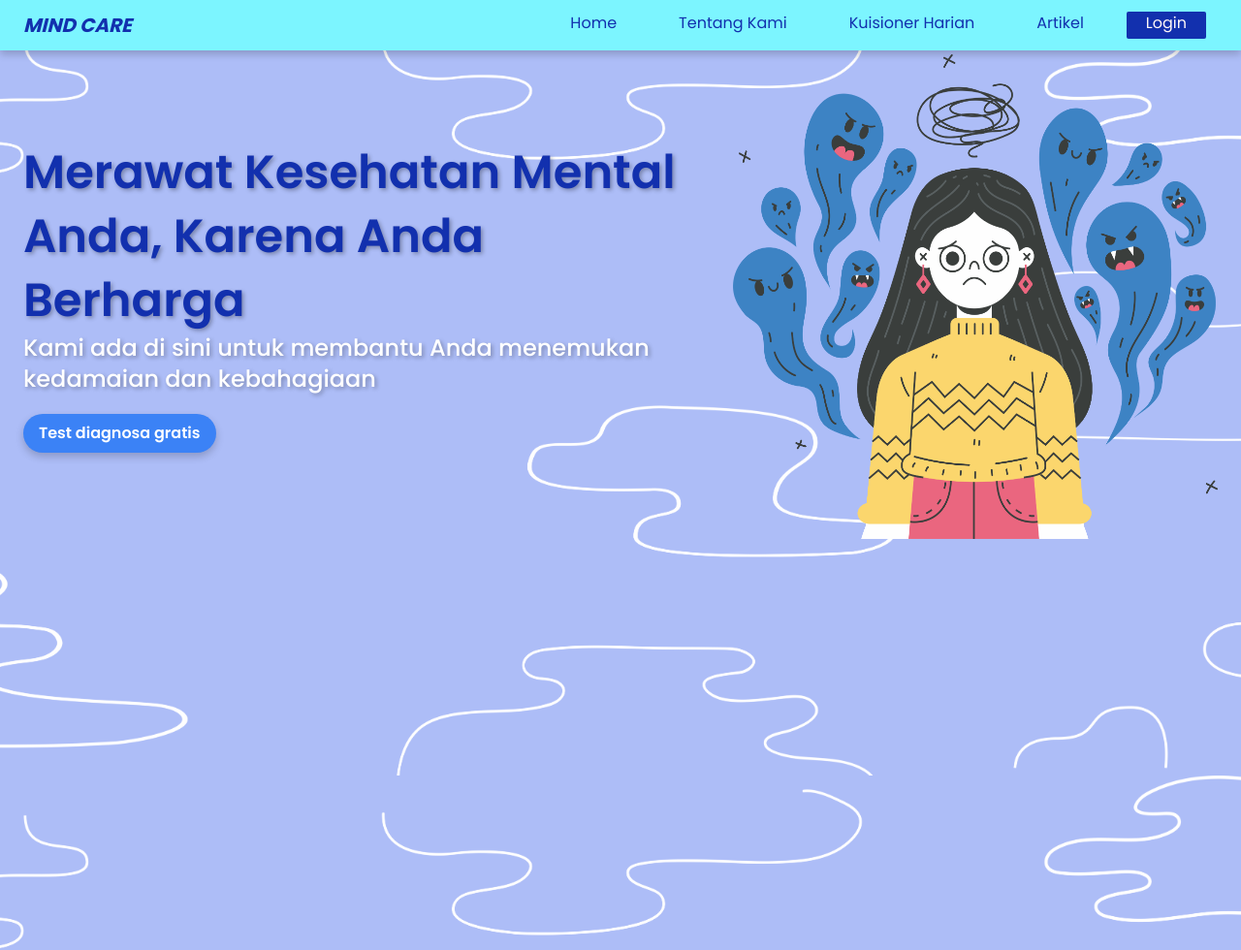
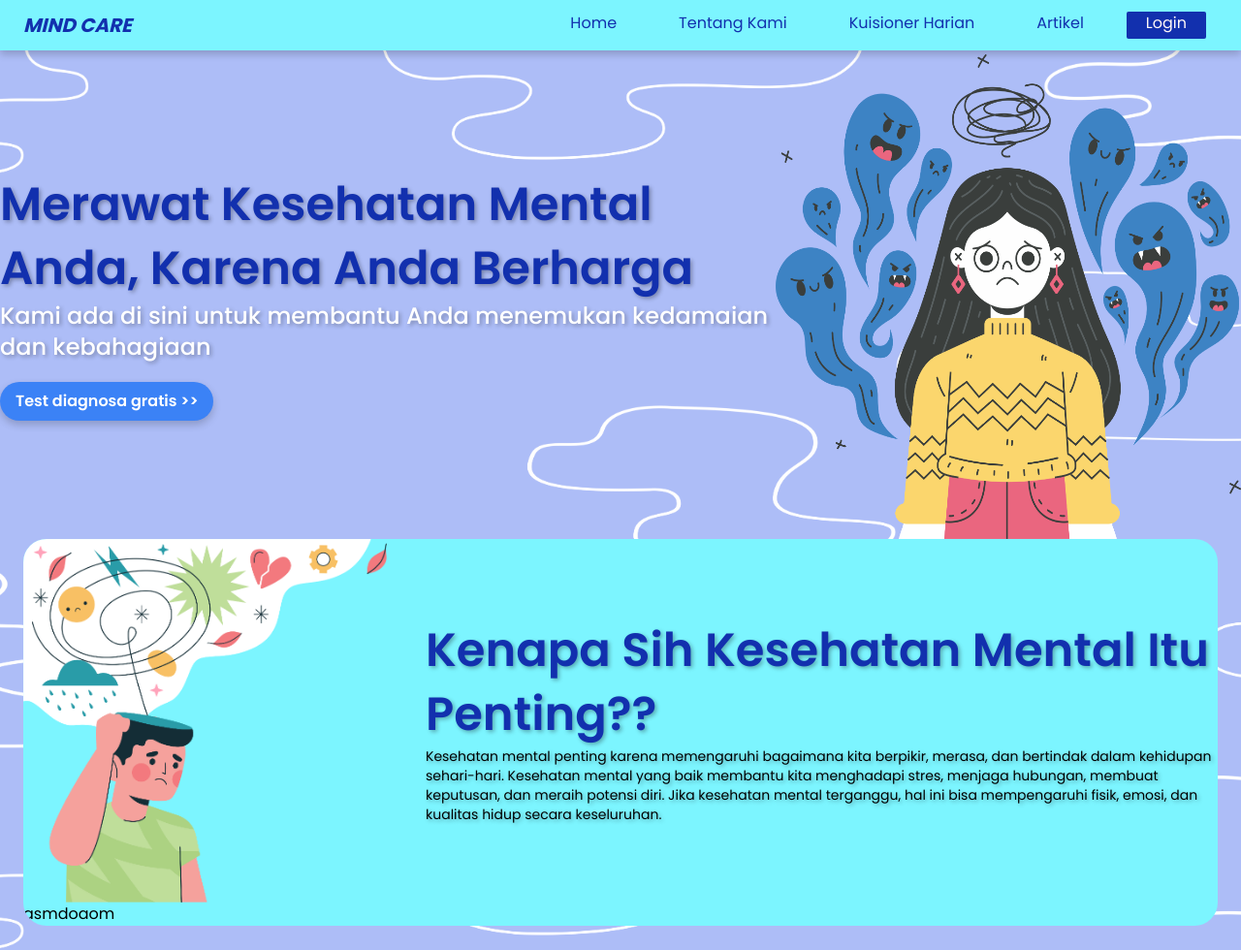
Before and after one commit to MuhPrayoga/UiUx-FrontEnd-Project, a plain HTML site: page index.html in a window 1280 px wide. Shown: the top 980 px of the page at 97% size. Drawn offline with nearby package versions, Linux system fonts and the light colour scheme.

Commit message:
update index

```diff
--- a/index.html
+++ b/index.html
@@ -9,7 +9,7 @@
         rel="stylesheet">
     <style type="text/tailwindcss">
         * {
-            /border: 1px solid #000;
+            /border: 0.5px solid #000;
             font-family: 'Poppins', sans-serif;
         }
 
@@ -52,6 +52,10 @@
     </style>
 
     <style>
+        .mr-115 {
+            margin-right: 115px;
+        }
+
         .w-500 {
             width: 500px;
         }
@@ -64,11 +68,29 @@
             width: 700px;
         }
 
+        .w-800 {
+            width: 800px;
+        }
+
+        .w-817 {
+            width: 817px;
+        }
+
+        .w-375 {
+            width: 375px;
+        }
+
+        .h-375 {
+            height: 375px;
+        }
+
         .h-500 {
             height: 500px;
         }
 
-
+        .perspective {
+            perspective: 1000px;
+        }
 
         /* Tambahkan ukuran kustom lainnya jika diperlukan */
     </style>
@@ -95,9 +117,9 @@
     <section class="h-[2000px]">
         <!-- Konten di sini untuk scroll -->
         <div class="w-full h-14"></div>
-        <section class="flex px-6 justify-between items-center">
+        <section class="flex justify-between items-center">
             <div class="text-white py-7">
-                <div class=" w-700 [text-shadow:_2px_2px_4px_rgba(0,0,0,0.3)]">
+                <div class=" w-800 [text-shadow:_2px_2px_4px_rgba(0,0,0,0.3)]">
                     <h3 class=" text-5xl font-semibold leading-snug text-darkBlue ">
                         Merawat Kesehatan Mental Anda, Karena
                         Anda Berharga
@@ -108,14 +130,41 @@
                 <div class="mt-5 rounded">
                     <button
                         class="px-4 py-2 bg-blue-500 text-white font-semibold rounded-3xl shadow-[0_4px_8px_rgba(0,0,0,0.2)] hover:bg-blue-600 focus:outline-none focus:ring-2 focus:ring-blue-400 focus:ring-opacity-75">
-                        Test diagnosa gratis
+                        Test diagnosa gratis >>
                     </button>
                 </div>
             </div>
             <div>
-                <img src=" /Assets/2.png" class="w-500 h-500" alt="Img1">
+                <img src=" /Assets/2.png" class="w-500 h-500" alt="Img2">
             </div>
         </section>
+        <section class="mx-6 bg-lightGreen rounded-3xl overflow-hidden">
+            <div class="flex justify-between">
+                <!-- Gambar dengan rotasi Y -->
+                <div class="[transform:_rotateY(180deg)]">
+                    <img src="/Assets/3.png" class="w-375 h-375" alt="Img2">
+                </div>
+
+                <!-- Kontainer Teks -->
+                <div class="w-817 flex items-center">
+                    <div class="[text-shadow:_2px_2px_4px_rgba(0,0,0,0.3)]">
+                        <h3 class="text-5xl font-semibold leading-snug text-darkBlue">
+                            Kenapa Sih Kesehatan Mental Itu Penting??
+                        </h3>
+                        <p class="text-sm font-normal">
+                            Kesehatan mental penting karena memengaruhi bagaimana kita berpikir, merasa, dan bertindak
+                            dalam kehidupan sehari-hari. Kesehatan mental yang baik membantu kita menghadapi stres,
+                            menjaga hubungan, membuat keputusan, dan meraih potensi diri. Jika kesehatan mental
+                            terganggu, hal ini bisa mempengaruhi fisik, emosi, dan kualitas hidup secara keseluruhan.
+                        </p>
+                    </div>
+                </div>
+            </div>
+            <div>
+                asmdoaom
+            </div>
+        </section>
+
     </section>
 
 </body>
```
